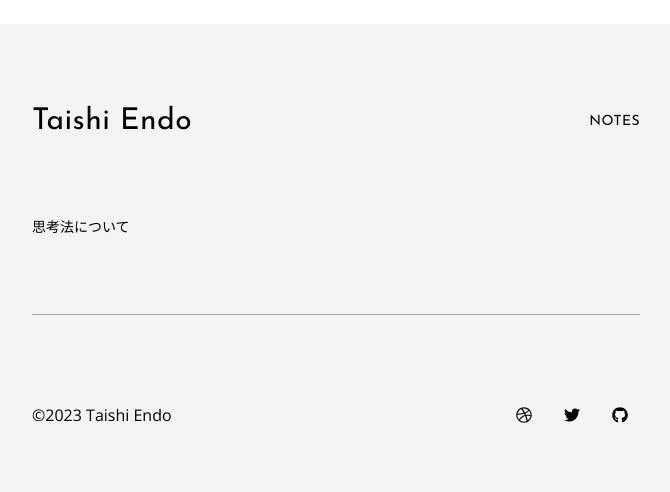
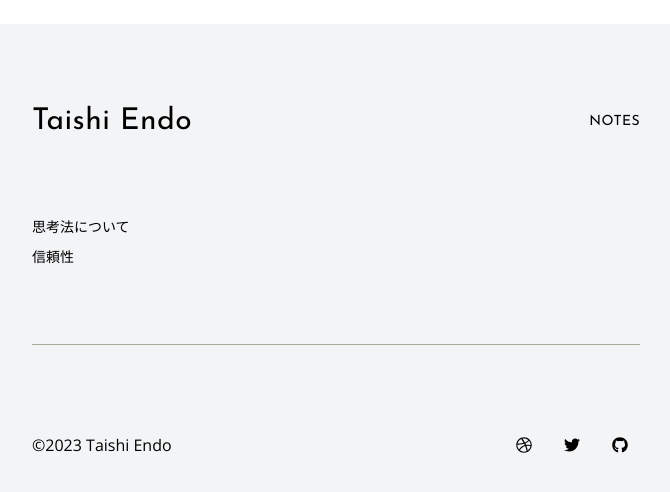
Before and after one commit to EndoTaishi/endotaishicom, a Next.js app: page /notes in a window 1280 px wide. Shown: the top 492 px of the page, without its empty margins (304-974 px from the left). Built offline with nearby package versions, Linux system fonts and the light colour scheme.

Commit message:
Update notes.tsx

```diff
--- a/src/pages/notes.tsx
+++ b/src/pages/notes.tsx
@@ -19,6 +19,12 @@ const Note: NextPage = () => {
                     <a className="leading-none">思考法について</a>
                 </Link>
             </div>
+            <div className='text-sm mb-4 leading-none'>
+                <Link legacyBehavior href='/notes/note2'>
+                    <a className="leading-none">信頼性</a>
+                </Link>
+            </div>
+
         </Container>
       </Layout>
     )
```
